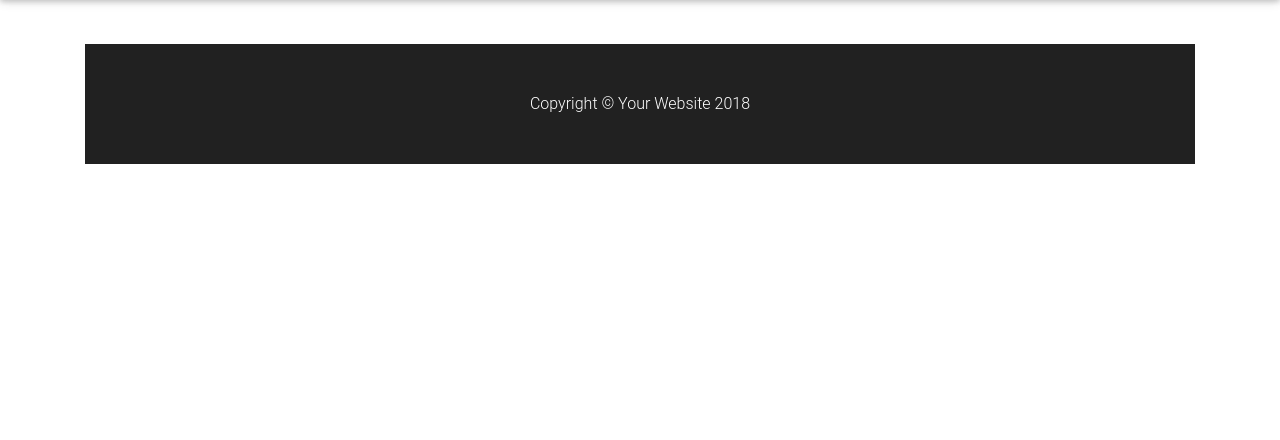
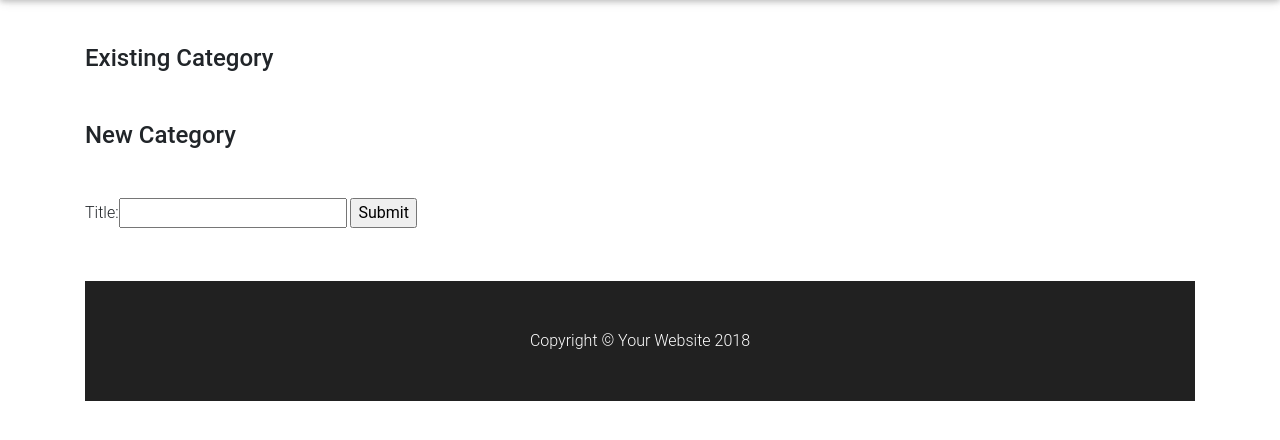
Before and after one commit to yochess2/danny, a Django app: template templates/listing/categories.html in a window 1280 px wide. Shown: the part 56-496 px from the top of the page. Run offline with Django 3.2, Linux system fonts and the light colour scheme; the template is opened without the code that fills it: values that come from a table or form of the project are taken from there, others are empty; some libraries are stand-ins or nearby versions.

Commit message:
Fix category form

```diff
--- a/listings/forms.py
+++ b/listings/forms.py
@@ -10,7 +10,7 @@ class CategoryForm(forms.ModelForm):
         return data
 
     class Meta:
-        model = Listing
+        model = Category
         fields = ['title']
 
 
--- a/templates/listing/categories.html
+++ b/templates/listing/categories.html
@@ -6,15 +6,27 @@
 
 {% block content %}
 
+<p class="h4">Existing Category</p>
 {% for obj in forms %}
 <div class="mt-5">
   <form method="POST">
     {% csrf_token %}
     {{ obj.form }}
     <input type="hidden" name="category_id" value="{{ obj.category_id }}">
+    <input type="hidden" name="submit-type" value="put-category">
     <input type="submit">
   </form>
 </div>
 {% endfor %}
 
+<p class="h4 mt-5">New Category</p>
+<div class="mt-5">
+  <form method="POST">
+    {% csrf_token %}
+    {{ new_form }}
+    <input type="hidden" name="submit-type" value="post-category">
+    <input type="submit">
+  </form>
+</div>
+
 {% endblock %}
```
Also changed, not shown: listings/views.py (+27 -10 lines).
